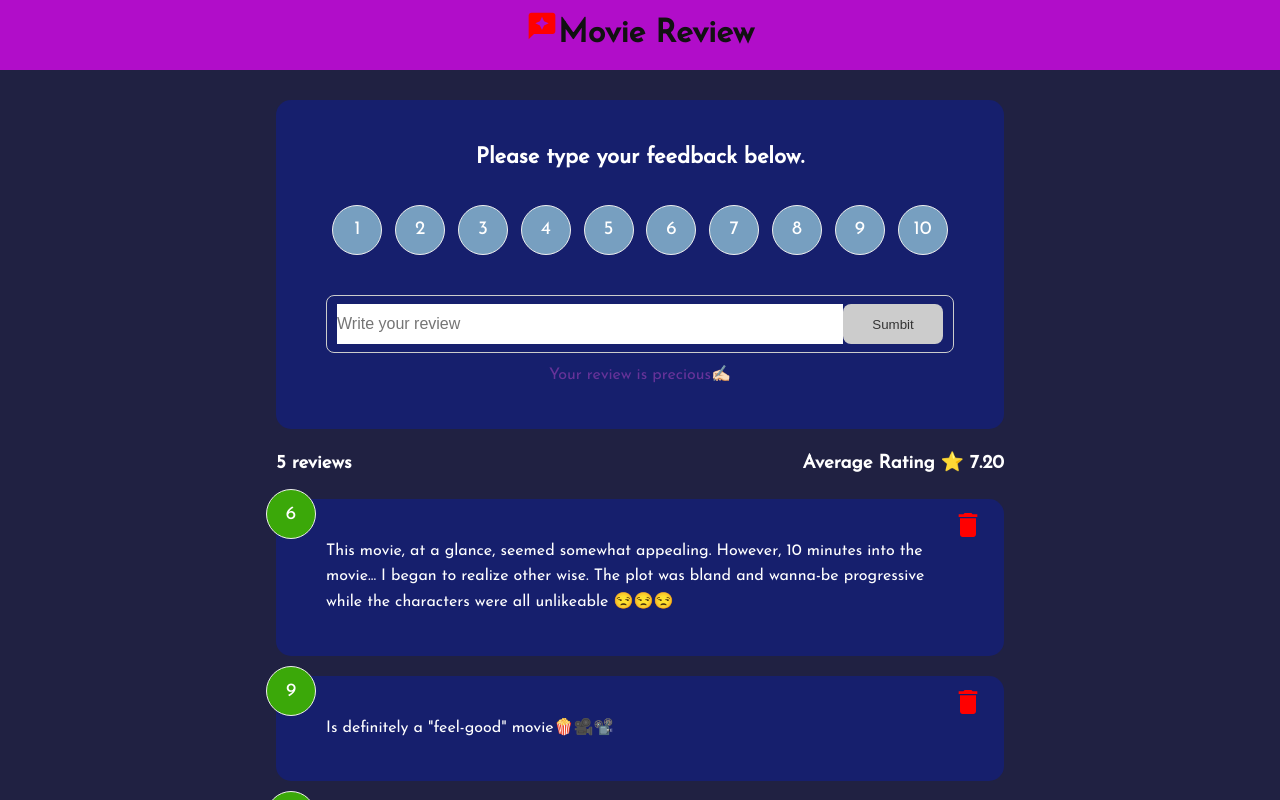
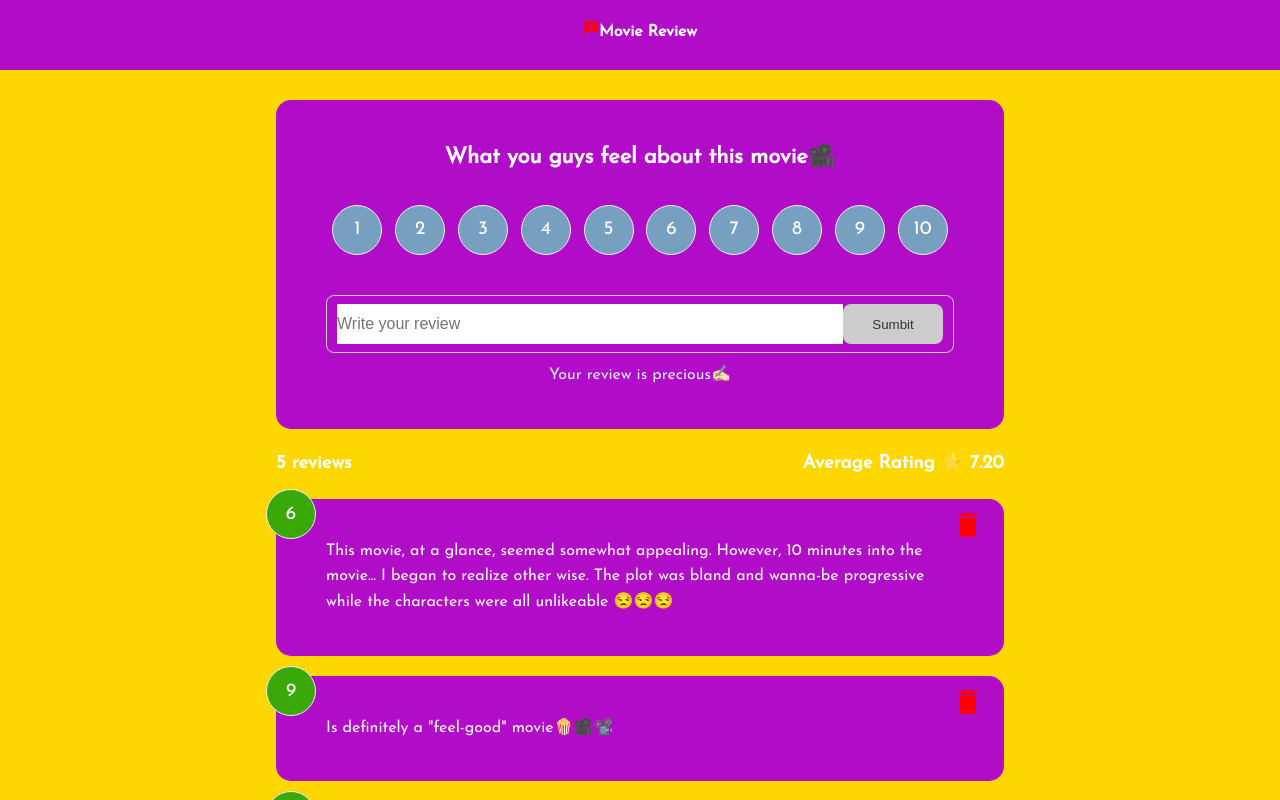
Before and after one commit to PawanNepson/FeedBack, a React (Create React App) app: page / in a window 1280 px wide. In both pictures the pointer is over the element "Movie Review". Shown: the top 800 px of the page. Built offline with nearby package versions, Linux system fonts and the light colour scheme.

Commit message:
some changes over css done

```diff
--- a/src/components/FeedbackForm.js
+++ b/src/components/FeedbackForm.js
@@ -39,7 +39,7 @@ function FeedbackForm({ handleAdd }) {
     return (
         <Card>
             <form onSubmit={handleSubmit}>
-                <h2>Please type your feedback below.</h2>
+                <h2 >What you guys feel about this movie🎥 </h2>
                 <RatingSelect select={(select) => setRating(select)} />
                 <div className='input-group'>
                     <input
--- a/src/components/shared/Card.js
+++ b/src/components/shared/Card.js
@@ -5,7 +5,7 @@ function Card({ children, reverse }) {
     <div
       className='card'
       style={{
-        backgroundColor: reverse ? '#00ABE1' : '#161F6D',
+        backgroundColor: reverse ? '#00ABE1' : '#B10DC9',
         color: reverse ? '#fff' : 'white',
       }}
     >
--- a/src/index.css
+++ b/src/index.css
@@ -5,11 +5,37 @@
   margin: 0;
   padding: 0;
 }
+h1:hover {
+  width: 200px;
+  font-size: 16px;
+  font-weight: 600;
+  color: #fff;
+  cursor: pointer;
+  margin: 20px;
+  height: 55px;
+  text-align:center;
+  border: none;
+  background-size: 300% 100%;
 
+  border-radius: 50px;
+  /* moz-transition: all .4s ease-in-out; */
+  -o-transition: all .4s ease-in-out;
+  -webkit-transition: all .4s ease-in-out;
+  transition: all .4s ease-in-out;
+}
+h2:hover{
+
+  color:gold;
+
+  -webkit-transform: scale(1.2);
+  -ms-transform: scale(1.2);
+  transform: scale(1.2);
+
+}
 
 body {
   font-family: 'Josefin Sans', sans-serif;
-  background-color: #202142;
+  background-color: gold;
   color: #fff;
   line-height: 1.6;
 }
@@ -150,14 +176,14 @@ input:focus {
   color: #fff;
   border: 0;
   border-radius: 8px;
-  color: #fff;
+
   width: 100px;
   height: 40px;
   cursor: pointer;
 }
 
 .btn-primary {
-  background-color: #202142;
+  background-color: #4CAF50;
 }
 
 .btn-secondary {
@@ -167,6 +193,7 @@ input:focus {
 .btn:hover {
   transform: scale(0.98);
   opacity: 0.9;
+
 }
 
 .btn:disabled {
@@ -183,7 +210,7 @@ input:focus {
 .message {
   padding-top: 10px;
   text-align: center;
-  color: rebeccapurple;
+  color: rgb(208, 238, 238);
 }
 
 .about-link {
```
